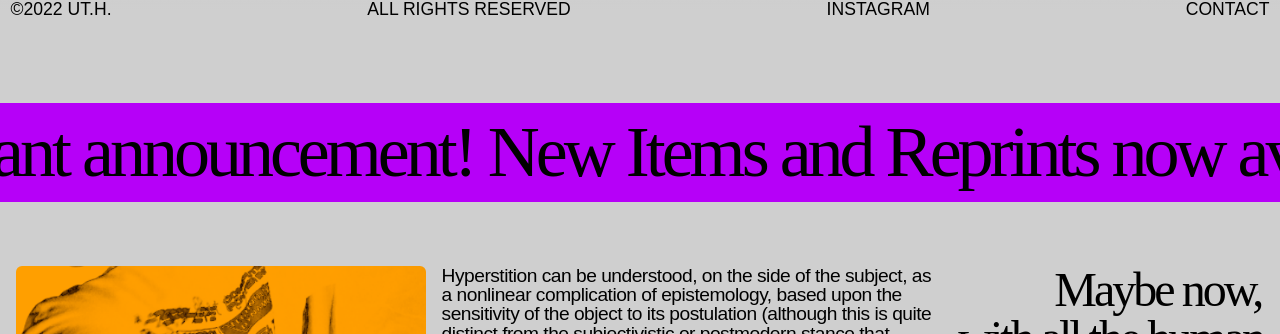
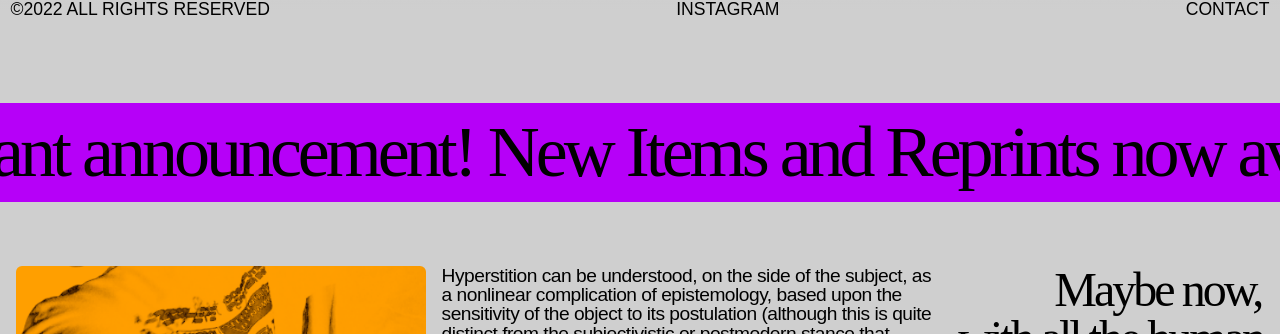
Before and after one commit to DOMID19/DOMID-19, a plain HTML site: page index.html in a window 1280 px wide. Shown: the part 766-1100 px from the top of the page. Drawn offline with Linux system fonts and the light colour scheme; a web font is replaced by a local one.

Commit message:
Add files via upload

```diff
--- a/index.html
+++ b/index.html
@@ -76,8 +76,7 @@ of intensity, turning mundane economic ‘speculation’ into an effective world
 
 <section class="footer--bottom">
  <div class="footer-container">
-  <a href="#" rel="home_page"> ©2022 UT.H.</a>
-    <a href="#" rel="home_page"> ALL RIGHTS RESERVED </a>
+  <a href="#" rel="home_page"> ©2022 ALL RIGHTS RESERVED</a>
   <a href="https://instagram.com/uth_gra/" class="invert" rel="history" target="_blank">INSTAGRAM</a>
   <a href="mailto:ut-h-gr-a@protonmail.com" class="invert" rel="history" target="_blank">CONTACT</a>
  </div>
```
